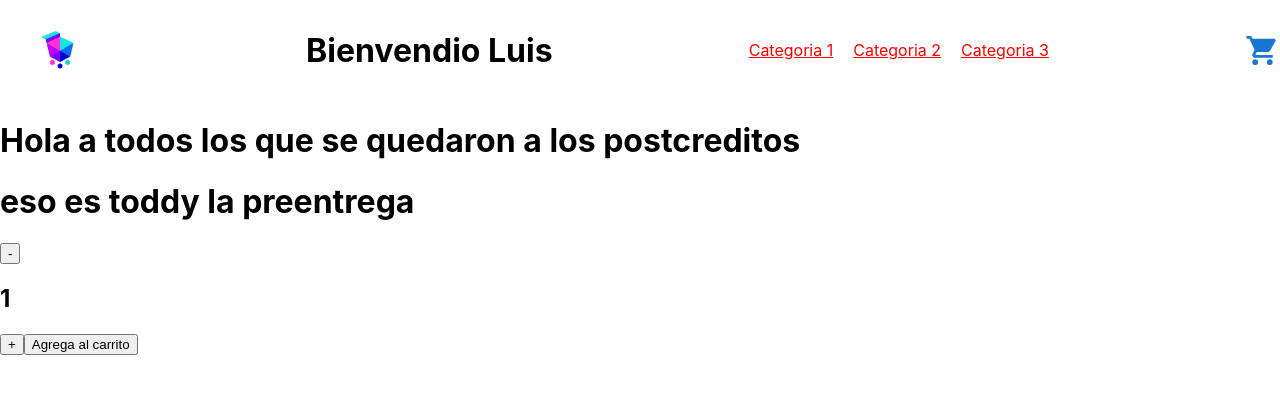
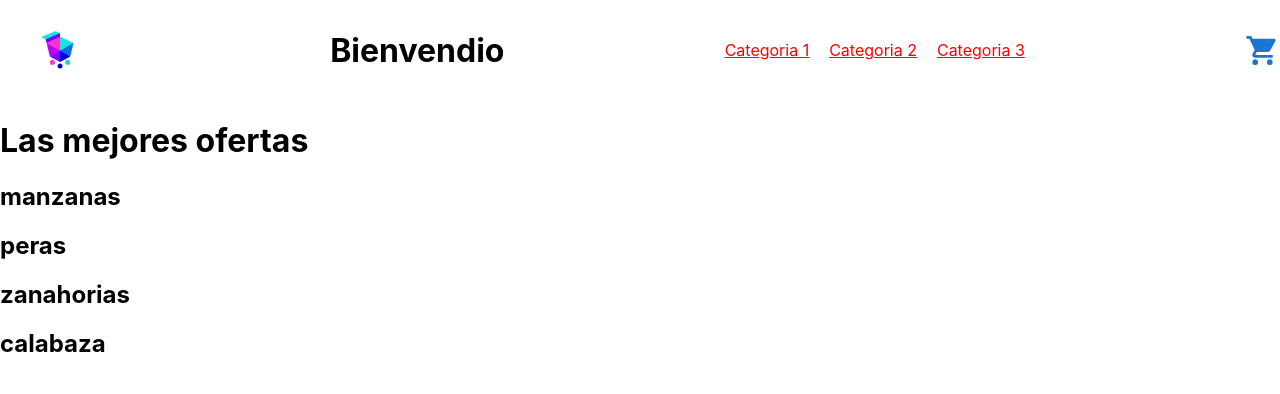
Before and after one commit to alejandromoises02/comision34770, a React (Create React App) app: page / in a window 1280 px wide. Shown: the top 394 px of the page. Built offline with nearby package versions, Linux system fonts and the light colour scheme.

Commit message:
useEffect y promesas

```diff
--- a/src/App.js
+++ b/src/App.js
@@ -1,24 +1,27 @@
-import React from "react";
+import React, {useState} from "react";
 import "./App.css";
 import Navbar from "./Components/Navbar/Navbar";
 import { ItemListContainer } from './Containers/ItemListContainer'
 import {ComponenteEstados} from './ComponenteEstados'
-import {Usuarios} from './Usuarios'
 
 const App = () => {
-  const nombre = "Luis";
-  const mensaje = "Hola a todos los que se quedaron a los postcreditos"
+  const mensaje = "Las mejores ofertas"
 
-  const onAdd =() => {
-    console.log("agregaste algo al carrito");
+  const [show, setShow] = useState(true);
+
+  const alternar = ()=>{
+    setShow(!show);
   }
 
   return (
     <>
-      <Navbar nombreUsuario={nombre} apellidoUsuario="Fernandez" />
-      <ItemListContainer greeting={mensaje} mansaje="eso es toddy la preentrega"/>
+      <Navbar />
+      <ItemListContainer greeting={mensaje} />
     </>
   );
 };
 
 export default App;
+
+/*{show ? <ComponenteEstados /> : <h1>Aca no hay nada</h1>}
+      <button onClick={alternar}>Alternar</button>*/
--- a/src/ComponenteEstados.js
+++ b/src/ComponenteEstados.js
@@ -1,7 +1,22 @@
-import React, { useState } from "react";
+import React, { useState, useEffect } from "react";
 
 export const ComponenteEstados = ({stock, initial, onAdd}) => {
+
   const [contador, setContador] = useState(1);
+  const [numero, setNumero] = useState(0);
+
+  useEffect(()=>{
+    //console.log("se ejecuta el useEffect");
+    setNumero(numero + 1);
+
+    /*const intervalo = setInterval(()=>{
+      console.log("ping");
+    },1000)*/
+
+    return(()=>{
+      //clearInterval(intervalo);
+    })
+  },[]);
 
   const handlerClickSumar = () => {
     setContador(contador + 1);
@@ -13,13 +28,13 @@ export const ComponenteEstados = ({stock, initial, onAdd}) => {
 
   const handlerClickReset = () =>{
     setContador(1);
-    onAdd()
   }
 
   return (
     <div>
       <h1>Componente para los estados</h1>
       <h1>{contador}</h1>
+      <h1>{numero}</h1>
       <button onClick={handlerClickSumar}>Sumar</button>
       <button onClick={handlerClickRestar}>Restar</button>
       <button onClick={handlerClickReset}>Restar</button>
--- a/src/Components/Navbar/Navbar.js
+++ b/src/Components/Navbar/Navbar.js
@@ -3,7 +3,7 @@ import logo from "../../assets/logo.jpeg";
 import { CartWidget } from "../CartWidget/CartWidget";
 import { styles } from "./Navbar.style";
 
-const Navbar = ({ nombreUsuario, apellidoUsuario, children }) => {
+const Navbar = () => {
 
 
   const categorias = [
@@ -15,7 +15,7 @@ const Navbar = ({ nombreUsuario, apellidoUsuario, children }) => {
   return (
     <header style={styles.container}>
       <img style={styles.imagenes} src={logo} alt="tienda online" />
-      <h1>Bienvendio {nombreUsuario}</h1>
+      <h1>Bienvendio</h1>
       <nav>
         {
           categorias.map((categoria)=>{
--- a/src/Containers/ItemListContainer.js
+++ b/src/Containers/ItemListContainer.js
@@ -1,17 +1,43 @@
-import React from "react";
-import ItemCount  from "../Components/ItemCount/ItemCount";
+import React, { useEffect, useState } from "react";
 
-export const ItemListContainer = ({ greeting, mansaje }) => {
+const productos = [
+  {nombre:"manzanas", id:0, categoria:"fruta", stock:10, precio:500},
+  {nombre:"peras", id:1, categoria:"fruta", stock:20, precio:100},
+  {nombre:"zanahorias", id:2, categoria:"verdura", stock:30, precio:200},
+  {nombre:"calabaza", id:3, categoria:"verdura", stock:40, precio:300},
+];
 
-  const onAdd = (count) => {
-    console.log(`El usuaro quiere agregar ${count} productos`);
-  };
+const obtenerProductos = new Promise((resolve, reject)=>{
+  setTimeout(() => {
+    resolve(productos);
+  }, 2000);
+  //reject("ocurrio un error en la promesa")
+})
+
+export const ItemListContainer = ({ greeting }) => {
+
+  const [productos, setProductos] = useState([]);
+
+  useEffect(() => {
+    obtenerProductos
+    .then((data)=>{
+      setProductos(data);
+    })
+    .catch((error)=>{
+      console.log("salio todo mal");
+      console.log(error);
+    })
+  }, [])
+
 
   return (
     <>
       <h1>{greeting}</h1>
-      <h1>{mansaje}</h1>
-      <ItemCount stock={10} initial={1} onAdd={onAdd}/>
+      {
+        productos.map((producto)=>
+          <h2 key={producto.id}>{producto.nombre}</h2>
+        )
+      }
     </>
   );
 };
--- a/src/index.js
+++ b/src/index.js
@@ -5,7 +5,5 @@ import App  from './App';
 
 const root = ReactDOM.createRoot(document.getElementById('root'));
 root.render(
-  <React.StrictMode>
     <App />
-  </React.StrictMode>
 );
```
Also changed, not shown: info.txt.
